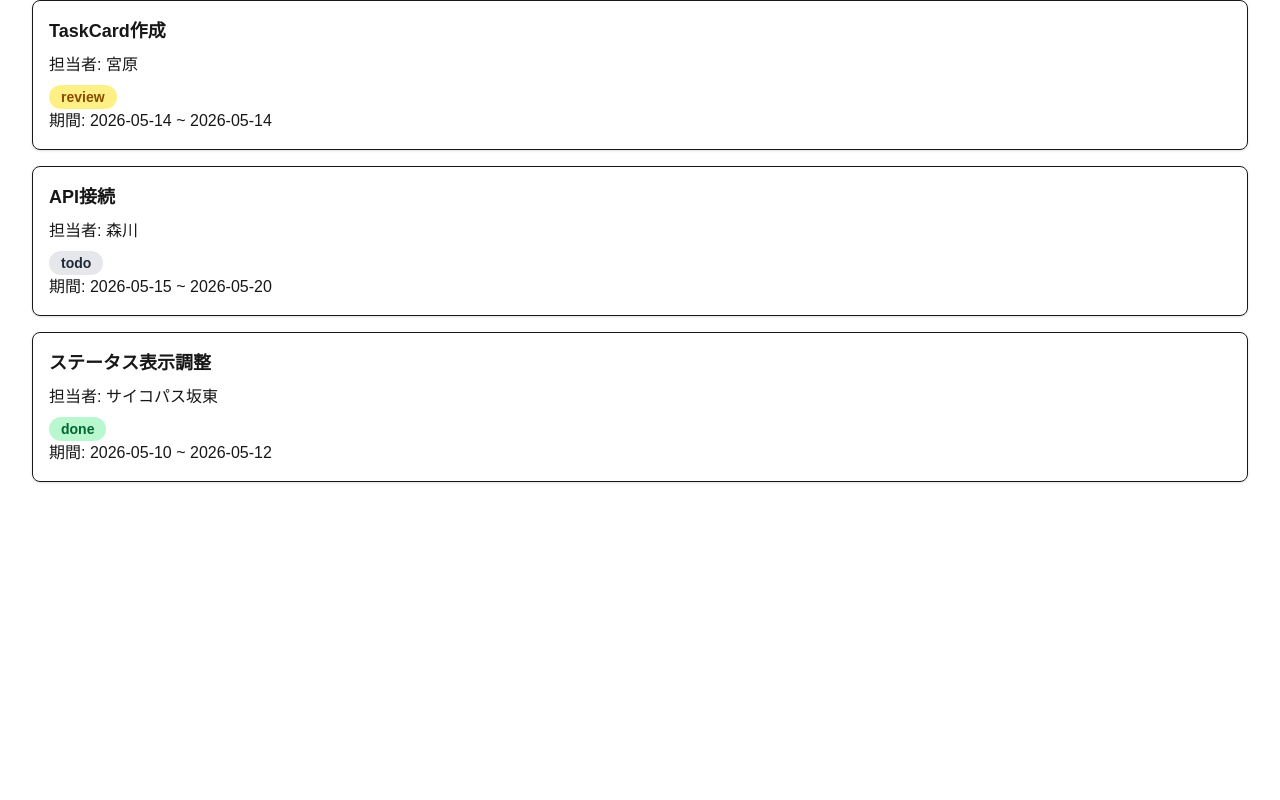
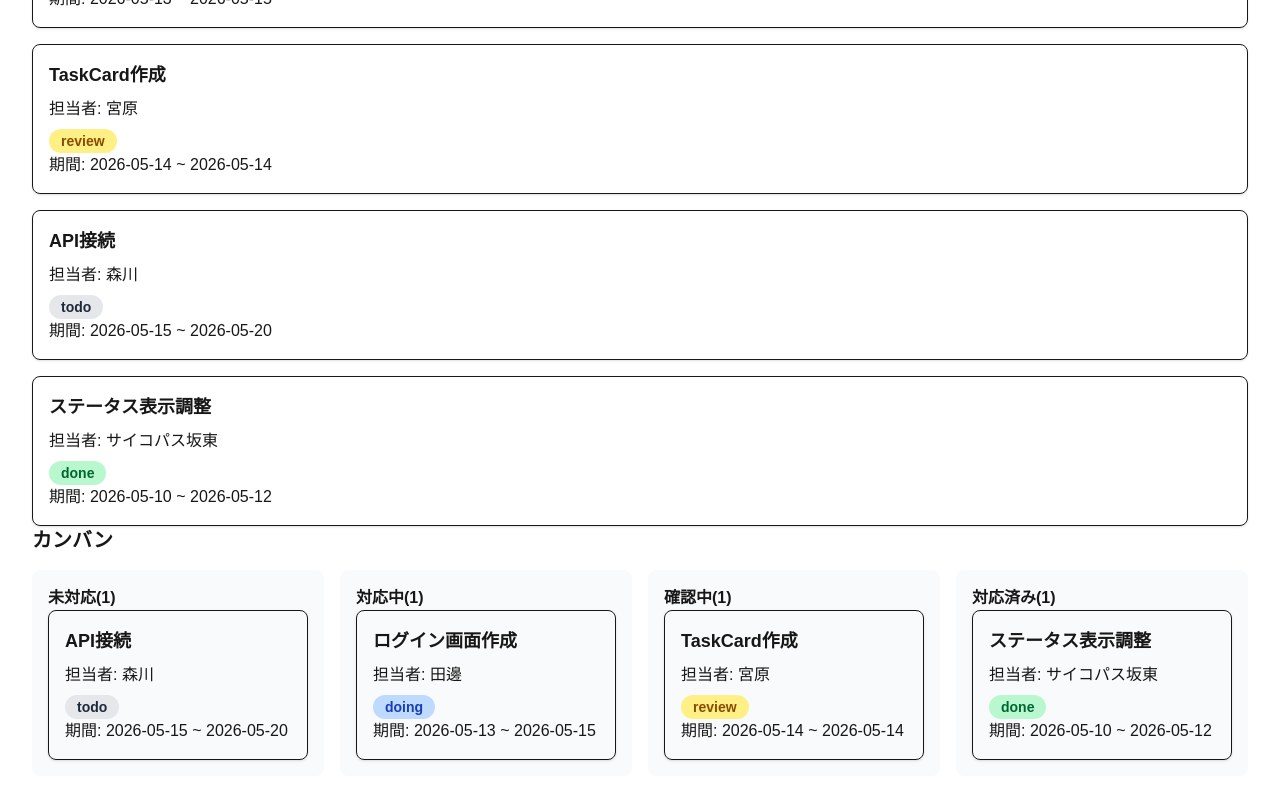
Before and after one commit to kazu0801-b/tm3-management-app, a Next.js app in the folder frontend/: page / in a window 1280 px wide. Shown: the part 302-1102 px from the top of the page. Before the commit the page ends 816 px from the top, so only its background shows below. Built offline with nearby package versions, Linux system fonts and the light colour scheme.

Commit message:
KanbanBoardを追加

```diff
--- a/frontend/src/app/page.tsx
+++ b/frontend/src/app/page.tsx
@@ -1,3 +1,4 @@
+import { KanbanBoard } from "@/components/organisms/KanbanBoard";
 import { TaskCard } from "@/components/organisms/TaskCard";
 import { TaskList } from "@/components/organisms/TaskList";
 import { mockTasks } from "@/data/mockTasks";
@@ -8,9 +9,19 @@ export default function Home() {
       <h1 className="text-2xl font-bold">TM3管理ツール</h1>
       <p className="mt-4">タスク一覧の表示テストです。</p>
 
-      <div className="mt-8">
-        <TaskList tasks={mockTasks} />
-      </div>
+      <section className="mt-8">
+        <h2 className="text-xl font-bold">タスク一覧</h2>
+        <div className="mt-4">
+          <TaskList tasks={mockTasks} />
+        </div>
+      </section>
+
+      <section>
+        <h2 className="text-xl font-bold">カンバン</h2>
+        <div className="mt-4">
+          <KanbanBoard tasks={mockTasks} />
+        </div>
+      </section>
     </main>
   );
 }
--- /dev/null
+++ b/frontend/src/components/organisms/KanbanBoard/index.tsx
@@ -0,0 +1,17 @@
+import { Task } from "@/types/task";
+import { KanbanColumn } from "../KanbanColumn";
+
+type Props = {
+    tasks: Task[];
+};
+
+export const KanbanBoard = ({tasks}: Props) => {
+    return (
+        <div className="grid gap-4 md:grid-cols-4">
+            <KanbanColumn title="未対応" status="todo" tasks={tasks} />
+            <KanbanColumn title="対応中" status="doing" tasks={tasks} />
+            <KanbanColumn title="確認中" status="review" tasks={tasks}/>
+            <KanbanColumn title="対応済み" status="done" tasks={tasks}/>
+        </div>
+    );
+};
--- /dev/null
+++ b/frontend/src/components/organisms/KanbanColumn/index.tsx
@@ -0,0 +1,35 @@
+import { Task, TaskStatus } from "@/types/task";
+import { TaskCard } from "../TaskCard";
+
+type Props = {
+    title: string;
+    status: TaskStatus;
+    tasks: Task[];
+};
+
+export const KanbanColumn = ({
+    title,
+    status,
+    tasks,
+}: Props) => {
+    const filteredTasks = tasks.filter(
+        (tasks) => tasks.status === status
+    );
+
+    return (
+        <section className="rounded-lg bg-gray-50 p-4">
+            <h2 className="font-bold">
+                {title}({filteredTasks.length})
+            </h2>
+
+            <div>
+                {filteredTasks.map((task) => (
+                    <TaskCard
+                        key={task.id}
+                        task={task}
+                    />
+                ))}
+            </div>
+        </section>
+    );
+};
```
